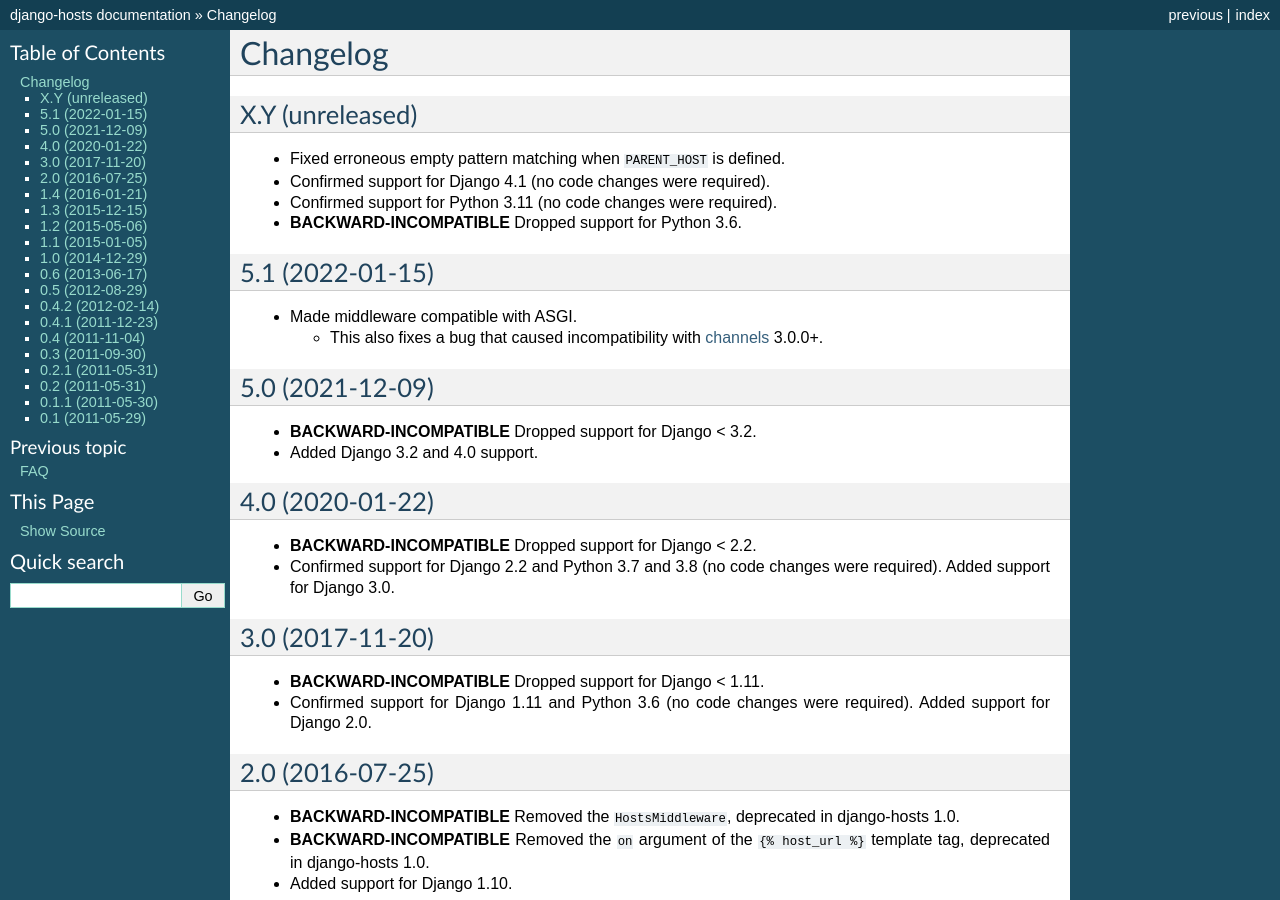
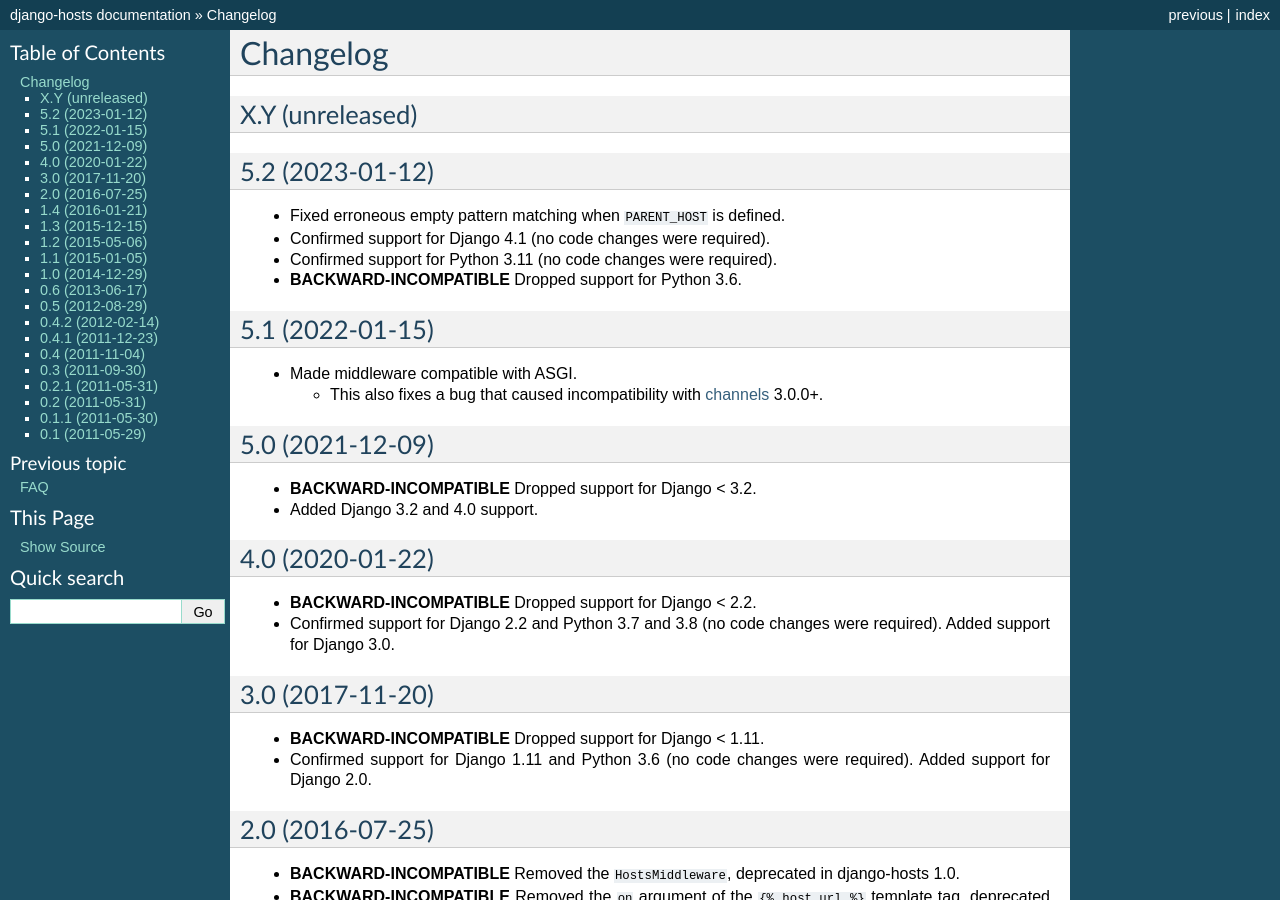
Before and after one commit to jazzband/django-hosts, a Sphinx documentation site: the page built from docs/changelog.rst, in a window 1280 px wide and 900 px high. Built offline with Sphinx 7.4.7, drawn with Linux system fonts in a browser that asks for light colours; the version number could not be read and is left out.

Commit message:
Prepared release 5.2 (#154)

```diff
--- a/docs/changelog.rst
+++ b/docs/changelog.rst
@@ -2,6 +2,9 @@
 =========
 
 X.Y (unreleased)
+----------------
+
+5.2 (2023-01-12)
 ----------------
 
 - Fixed erroneous empty pattern matching when ``PARENT_HOST`` is defined.
```
